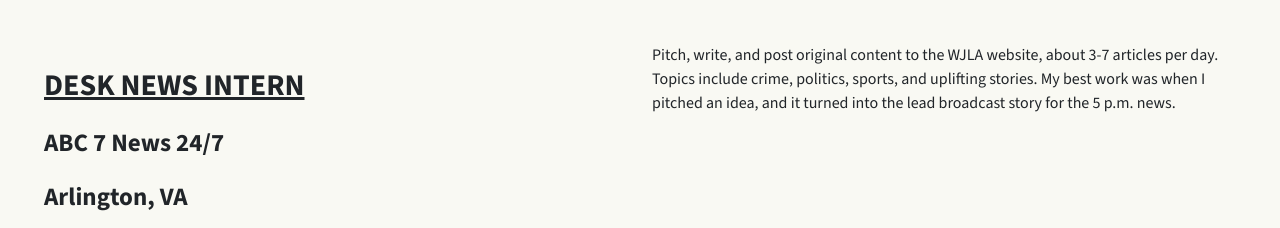
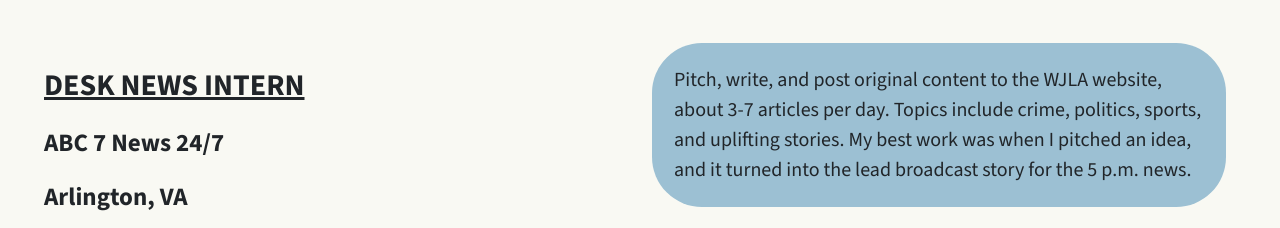
Before and after one commit to ashleyburkett22/Ashley-Burkett-JOUR352, a plain HTML site: page online-portfolio/mockup/index.html in a window 1280 px wide. Shown: the part 700-928 px from the top of the page. Drawn offline with nearby package versions, Linux system fonts and the light colour scheme; a web font is replaced by a local one.

Commit message:
Update index.html

```diff
--- a/online-portfolio/mockup/index.html
+++ b/online-portfolio/mockup/index.html
@@ -66,7 +66,7 @@
                 </div>
 
                 <div class="col-sm-6">
-                    <p id="descriptions">
+                    <p class="descriptions">
                         Pitch, write, and post original content to the WJLA website, about 3-7 articles per day. Topics
                         include crime, politics, sports, and uplifting stories. My best work was when I pitched an idea,
                         and it turned into the lead broadcast story for the 5 p.m. news.
```
